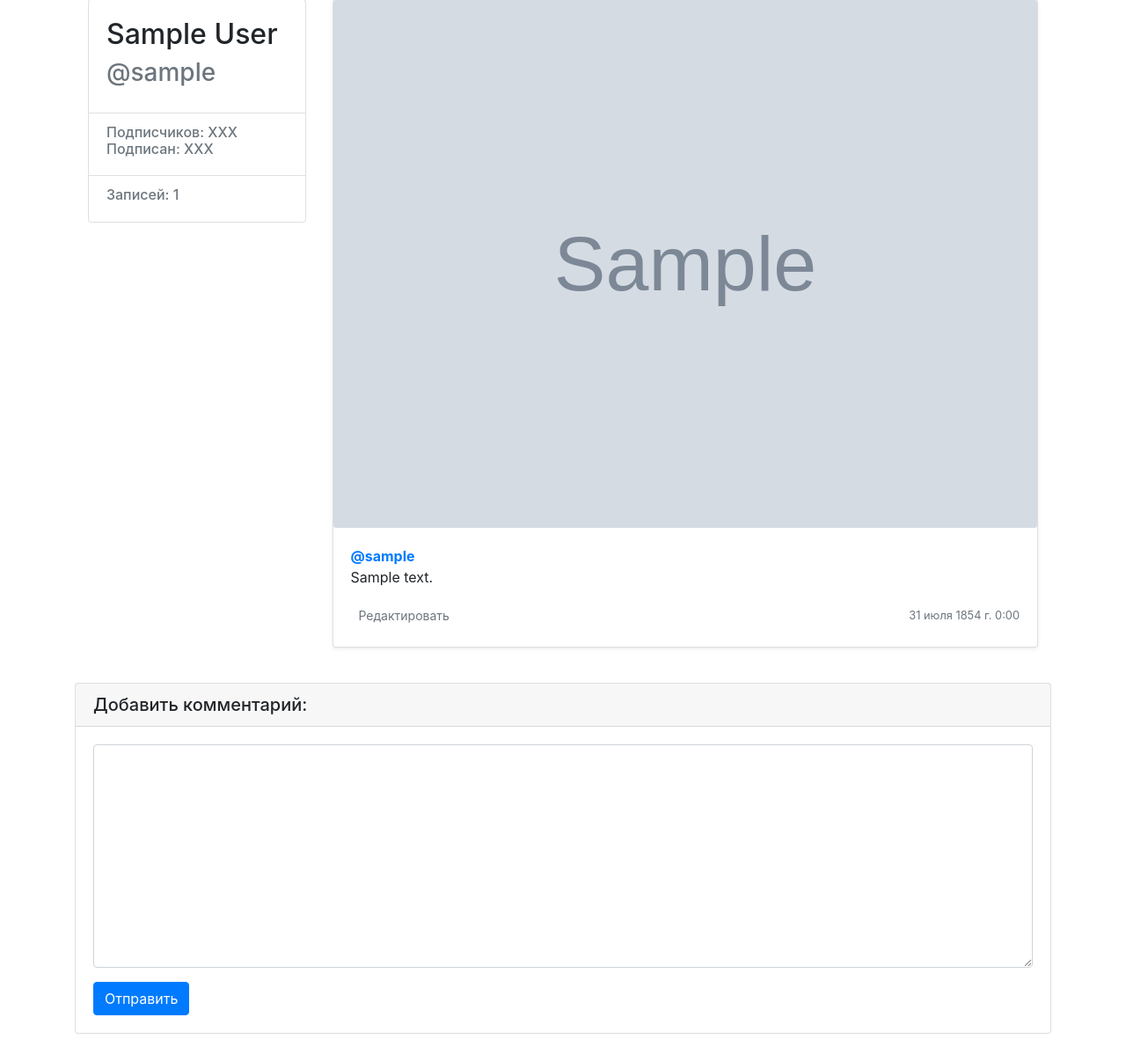
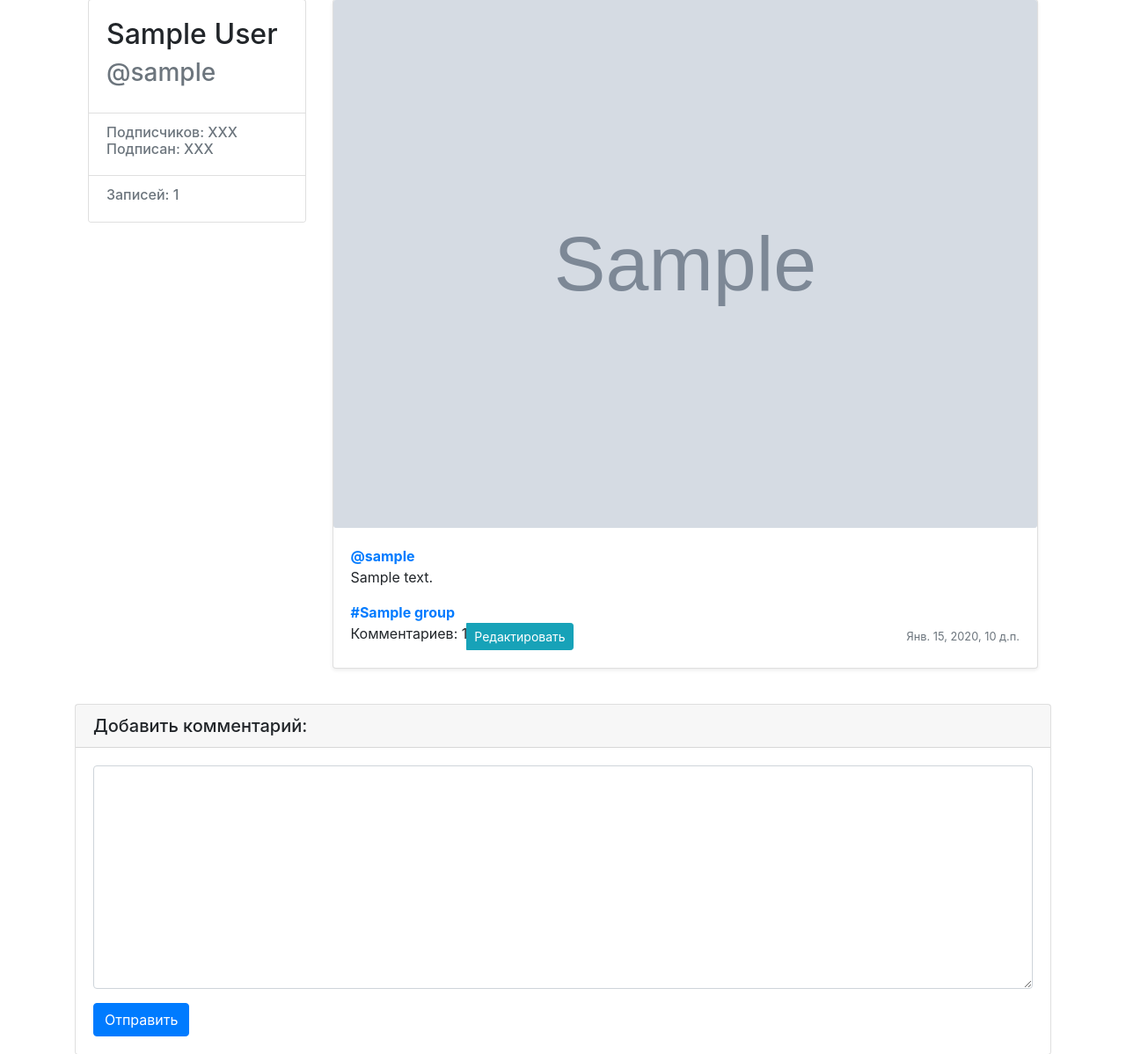
Before and after one commit to EvgeniyBudaev/yatube, a Django app: a page that uses posts/templates/posts/post.html in a window 1280 px wide. Shown: the part 117-1315 px from the top of the page at 88% size. Run offline with Django 3.2, Linux system fonts and the light colour scheme; a user stored in the database is signed in; tables that the repository leaves empty hold one stand-in row (values such as "Sample post"); grey boxes marked "Sample" are stand-in pictures; some libraries are stand-ins or nearby versions.

Commit message:
refactoring

```diff
--- a/posts/templates/posts/post.html
+++ b/posts/templates/posts/post.html
@@ -34,37 +34,7 @@
       </div>
       <div class="col-md-9">
         <!-- Пост -->
-        <div class="card mb-3 mt-1 shadow-sm">
-          {% load thumbnail %}
-          {% thumbnail post.image "960x339" crop="center" upscale=True as im %}
-            <img class="card-img" src="{{ im.url }}">
-          {% endthumbnail %}
-          <div class="card-body">
-            <p class="card-text">
-              <!-- Ссылка на страницу автора в атрибуте href; username автора в тексте ссылки -->
-              <a href="/{{ author.username }}/">
-                <strong class="d-block text-gray-dark">
-                  @{{ author.username }}
-                </strong>
-              </a>
-              <!-- Текст поста -->
-              {{ post.text }}
-            </p>
-            <div class="d-flex justify-content-between align-items-center">
-              <div class="btn-group">
-                <!-- Ссылка на редактирование, показывается только автору записи.
-                Эту ссылку вы подключите в финальном задании спринта -->
-                {% if user.username == author.username %}
-                  <a class="btn btn-sm text-muted"
-                     href="/{{ author.username }}/{{ post.id }}/edit"
-                     role="button">Редактировать</a>
-                {% endif %}
-              </div>
-              <!-- Дата публикации  -->
-              <small class="text-muted">31 июля 1854 г. 0:00</small>
-            </div>
-          </div>
-        </div>
+        {% include "posts/post_item.html" with post=post %}
       </div>
     </div>
   </main>
--- /dev/null
+++ b/posts/templates/posts/post_item.html
@@ -0,0 +1,48 @@
+<div class="card mb-3 mt-1 shadow-sm">
+  {% load thumbnail %}
+  {% thumbnail post.image "960x339" crop="center" upscale=True as im %}
+  <img class="card-img" src="{{ im.url }}">
+  {% endthumbnail %}
+  <div class="card-body">
+    <p class="card-text">
+      <!-- Ссылка на страницу автора в атрибуте href; username автора в тексте ссылки -->
+      <a href="/{{ author.username }}/">
+        <strong class="d-block text-gray-dark">
+          @{{ author.username }}
+        </strong>
+      </a>
+      <!-- Текст поста -->
+      {{ post.text }}
+    </p>
+
+    <!-- Если пост относится к какому-нибудь сообществу, то отобразим ссылку на него через # -->
+    {% if post.group %}
+      <a class="card-link muted" href="{% url 'group_posts' post.group.slug %}">
+        <strong class="d-block text-gray-dark">#{{ post.group.title }}</strong>
+      </a>
+    {% endif %}
+
+    <!-- Отображение ссылки на комментарии -->
+    <div class="d-flex justify-content-between align-items-center">
+      <div class="btn-group">
+        {% if post.comments.exists %}
+          <div>
+            Комментариев: {{ post.comments.count }}
+          </div>
+        {% endif %}
+
+        <!-- Ссылка на редактирование поста для автора -->
+        {% if user == post.author %}
+        <a class="btn btn-sm btn-info"
+           href="{% url 'post_edit' post.author.username post.id %}"
+           role="button">
+          Редактировать
+        </a>
+        {% endif %}
+      </div>
+
+      <!-- Дата публикации  -->
+      <small class="text-muted">{{ post.pub_date }}</small>
+    </div>
+  </div>
+</div>
```
